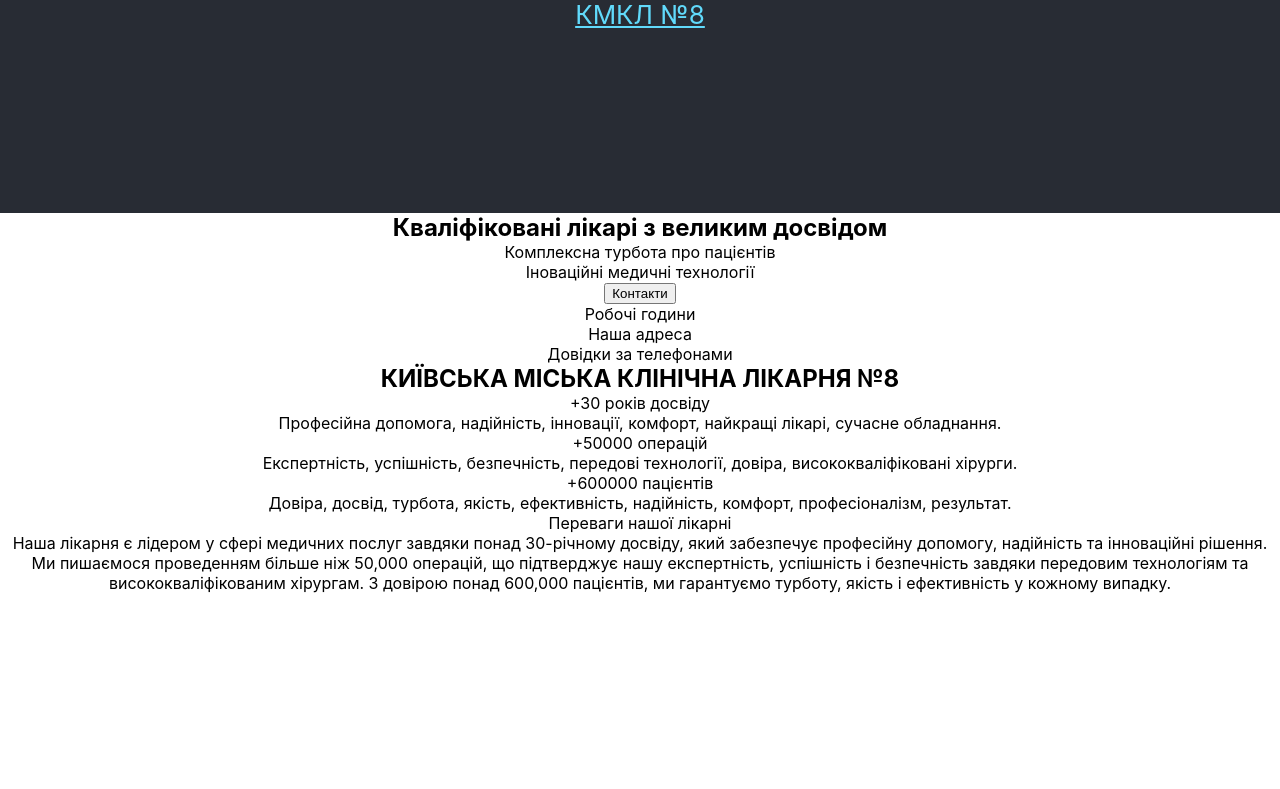
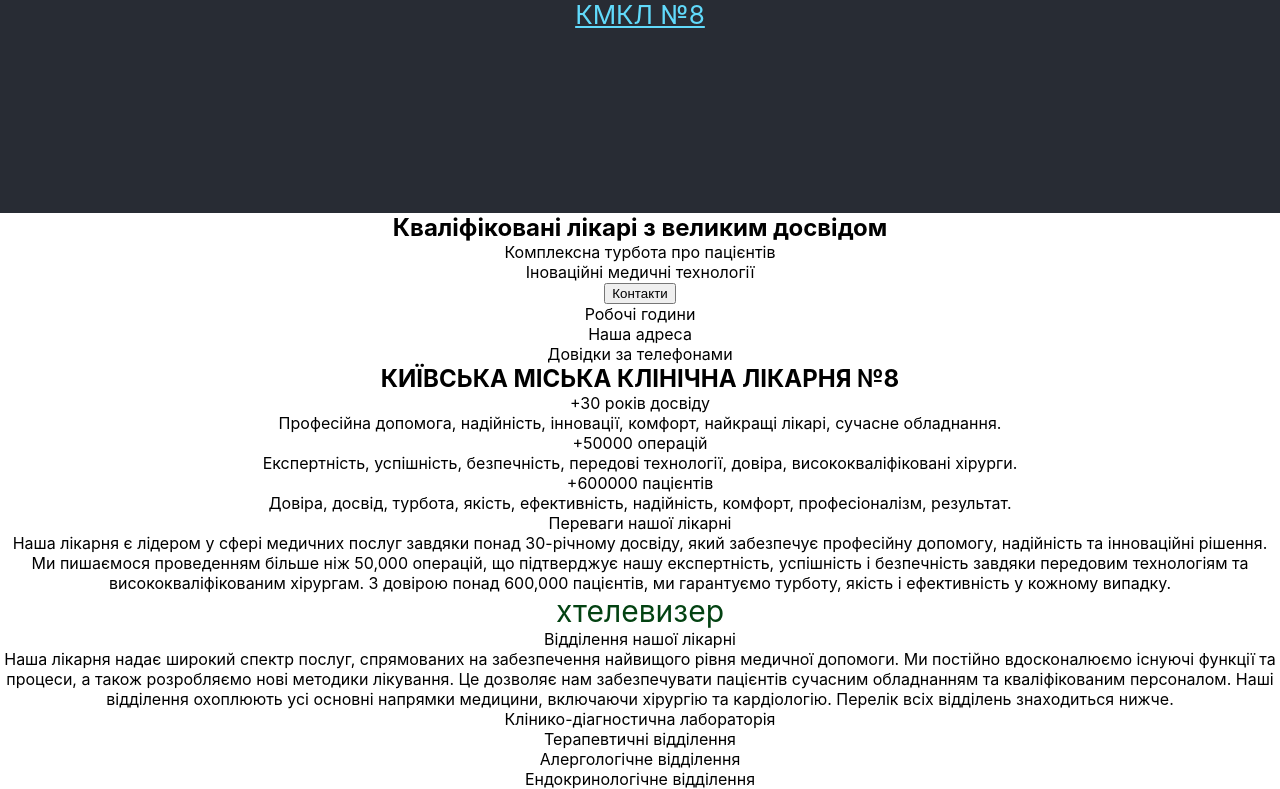
Before and after one commit to EugeneNikiforov/eighth-hospital, a React (Create React App) app: page / in a window 1280 px wide. Shown: the part 587-1376 px from the top of the page. Before the commit the page ends 1180 px from the top, so only its background shows below. Built offline with nearby package versions, Linux system fonts and the light colour scheme.

Commit message:
video and occupation added

```diff
--- a/src/components/App.jsx
+++ b/src/components/App.jsx
@@ -5,6 +5,8 @@ import ContactList from "./ContactList/ContactList";
 import TitleSection from "./TitleSection/TitleSection";
 import DescSection from "./DescSection/DescSection";
 import Stats from "./Stats/Stats";
+import VideoSection from "./VideoSection/VideoSection";
+import Occupation from "./Occupation/Occupation";
 import css from "./App.module.scss";
 
 function App() {
@@ -29,6 +31,8 @@ function App() {
         <TitleSection />
         <DescSection />
         <Stats />
+        <VideoSection />
+        <Occupation />
       </main>
     </div>
   );
--- /dev/null
+++ b/src/components/Occupation/Occupation.jsx
@@ -0,0 +1,32 @@
+const Occupation = () => {
+  return (
+    <section>
+      <p>Відділення нашої лікарні</p>
+      <p>
+        Наша лікарня надає широкий спектр послуг, спрямованих на забезпечення
+        найвищого рівня медичної допомоги. Ми постійно вдосконалюємо існуючі
+        функції та процеси, а також розробляємо нові методики лікування. Це
+        дозволяє нам забезпечувати пацієнтів сучасним обладнанням та
+        кваліфікованим персоналом. Наші відділення охоплюють усі основні
+        напрямки медицини, включаючи хірургію та кардіологію. Перелік всіх
+        відділень знаходиться нижче.
+      </p>
+      <ul>
+        <li>
+          <p>Клінико-діагностична лабораторія</p>
+        </li>
+        <li>
+          <p>Терапевтичні відділення</p>
+        </li>
+        <li>
+          <p>Алергологічне відділення</p>
+        </li>
+        <li>
+          <p>Ендокринологічне відділення</p>
+        </li>
+      </ul>
+    </section>
+  );
+};
+
+export default Occupation;
--- /dev/null
+++ b/src/components/VideoSection/VideoSection.jsx
@@ -0,0 +1,11 @@
+import css from "./video-section.module.scss";
+
+const VideoSection = () => {
+  return (
+    <section>
+      <p className={css.videos}>хтелевизер</p>
+    </section>
+  );
+};
+
+export default VideoSection;
--- /dev/null
+++ b/src/components/VideoSection/video-section.module.scss
@@ -0,0 +1,4 @@
+.videos {
+    font-size: 30px;
+    color: #034212;
+}
```
